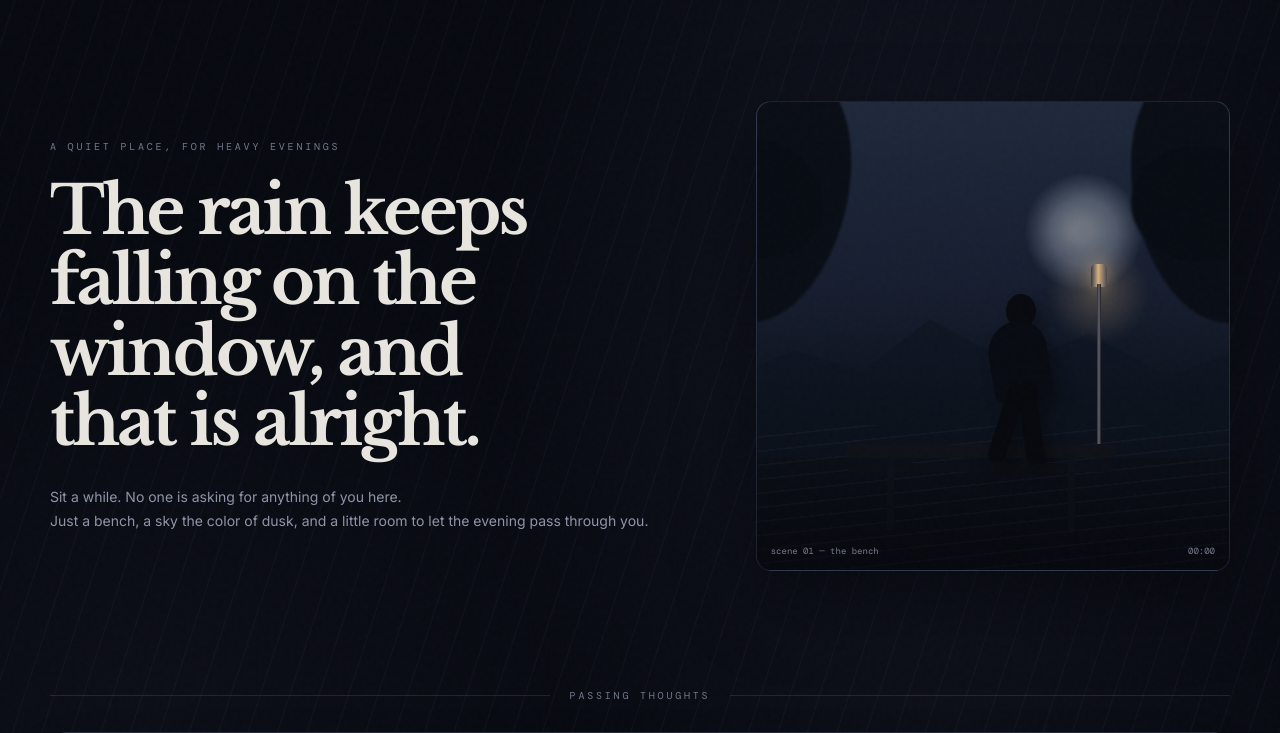
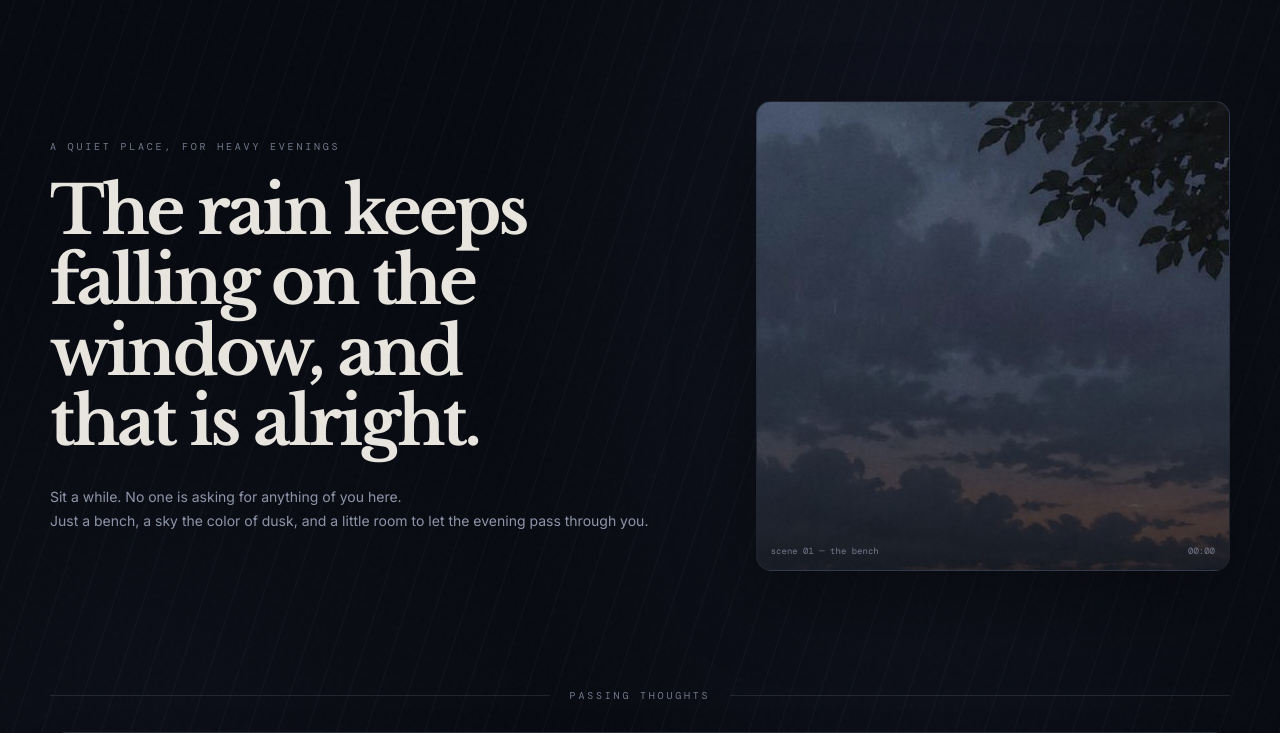
Before and after one commit to Amanbtcse050/Hollow-hours, a plain HTML site: page index.html in a window 1280 px wide. Shown: the part 67-800 px from the top of the page. Drawn offline with nearby package versions, Linux system fonts and the light colour scheme; a web font is replaced by a local one.

Commit message:
Update index.html

```diff
--- a/index.html
+++ b/index.html
@@ -35,26 +35,13 @@
       </div>
 
       <div class="scene reveal">
-        <div class="moon"></div>
-        <div class="mountains"></div>
-        <div class="water"></div>
-        <div class="lamp">
-          <span class="lamp-glow"></span>
-          <span class="lamp-head"></span>
-          <span class="lamp-post"></span>
-        </div>
-        <div class="bench"></div>
-        <div class="person">
-          <span class="head"></span>
-          <span class="body"></span>
-          <span class="leg leg-a"></span>
-          <span class="leg leg-b"></span>
-        </div>
-        <div class="tree tree-a"></div>
-        <div class="tree tree-b"></div>
+
+        <img src="scene.jpg" alt="A quiet evening on a rainy bench">
+
         <div class="scene-caption">
-          <span>scene 01 — the bench</span>
-          <span>00:00</span>
+
+            <span>scene 01 — the bench</span>
+            <span>00:00</span>
         </div>
       </div>
     </section>
@@ -70,6 +57,7 @@
         <p>“We are not the same as we were before the rain began. And that is not a loss — it is a weathering.”</p>
         <small>— left on the bench, 4:47 pm</small>
       </article>
+
 
       <article class="thought reveal">
         <p>“Some evenings you are only allowed to exist quietly, the way the streetlamp is allowed to burn.”</p>
```
